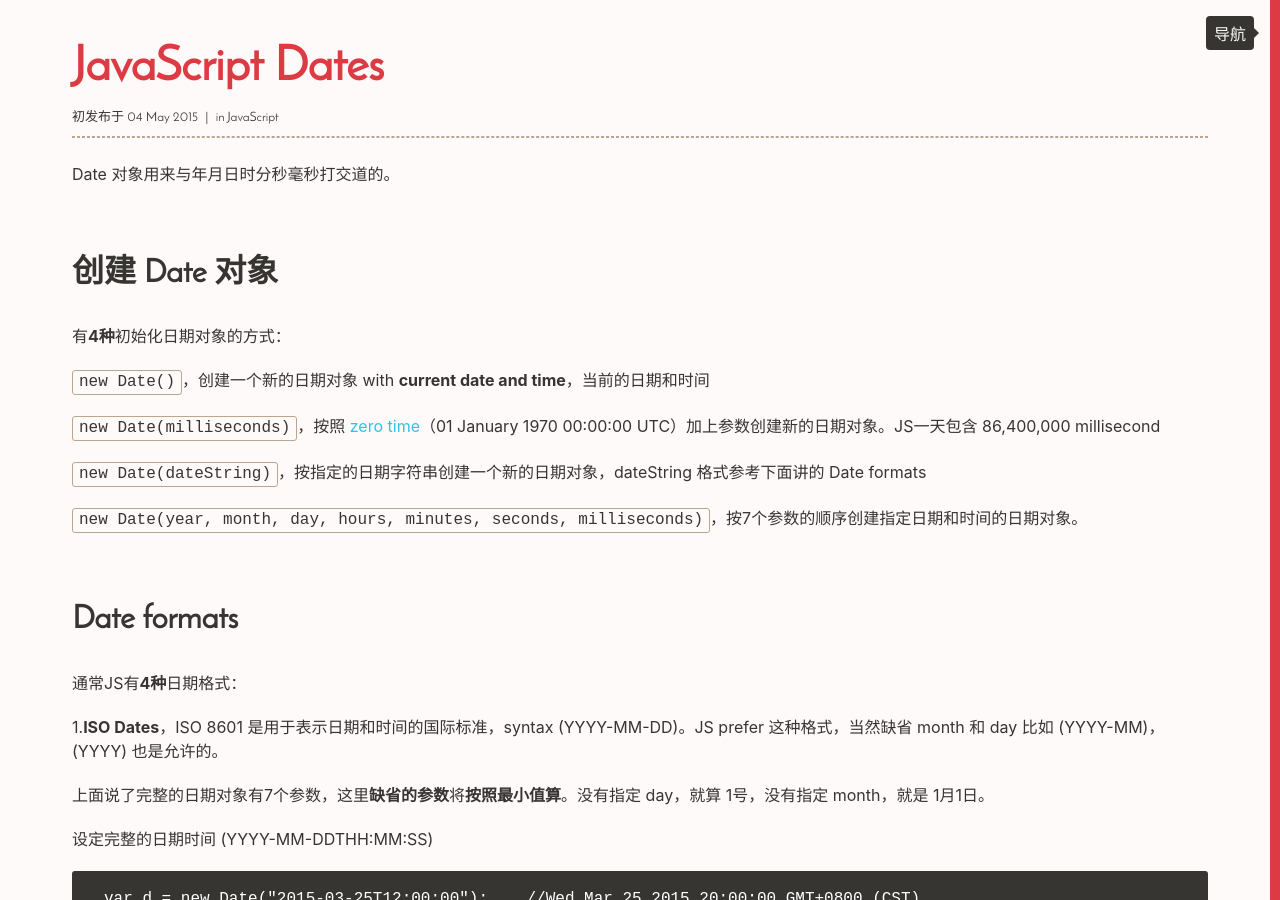
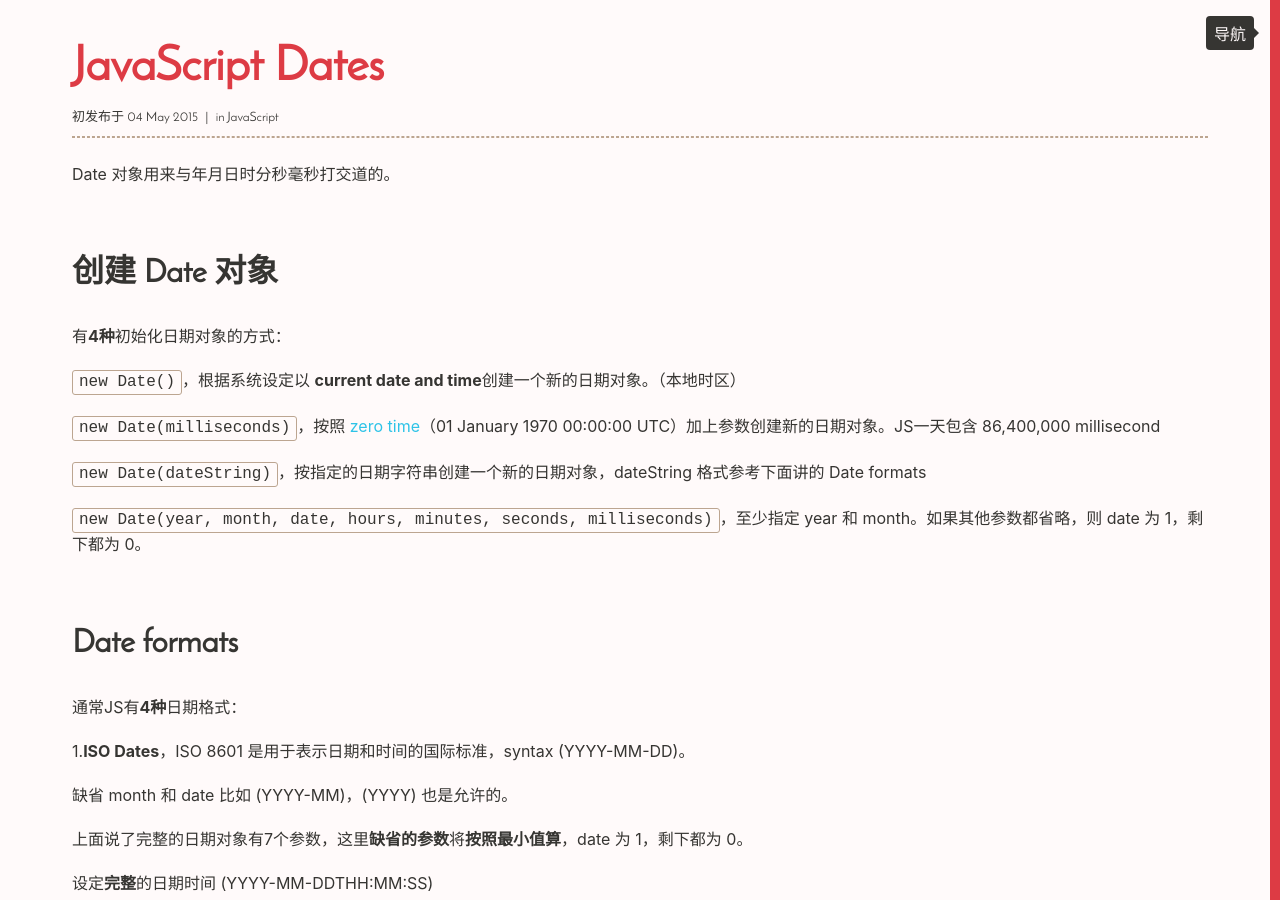
Before and after one commit to Vivi-wu/dive-into-web, a Jekyll site: the page built from _posts/2015-05-04-JavaScript-Date.markdown, in a window 1280 px wide and 900 px high. Built offline with Jekyll 4.4.1, drawn with Linux system fonts in a browser that asks for light colours; some of the changed text lies outside the part shown.

Commit message:
Update date blog

```diff
--- a/_posts/2015-05-04-JavaScript-Date.markdown
+++ b/_posts/2015-05-04-JavaScript-Date.markdown
@@ -8,13 +8,13 @@ Date 对象用来与年月日时分秒毫秒打交道的。
 
 有**4种**初始化日期对象的方式：
 
-`new Date()`，创建一个新的日期对象 with **current date and time**，当前的日期和时间
+`new Date()`，根据系统设定以 **current date and time**创建一个新的日期对象。（本地时区）
 
 `new Date(milliseconds)`，按照 <span class="t-blue">zero time</span>（01 January 1970 00:00:00 UTC）加上参数创建新的日期对象。JS一天包含 86,400,000 millisecond
 
 `new Date(dateString)`，按指定的日期字符串创建一个新的日期对象，dateString 格式参考下面讲的 Date formats
 
-`new Date(year, month, day, hours, minutes, seconds, milliseconds)`，按7个参数的顺序创建指定日期和时间的日期对象。
+`new Date(year, month, date, hours, minutes, seconds, milliseconds)`，至少指定 year 和 month。如果其他参数都省略，则 date 为 1，剩下都为 0。
 
 <!--more-->
 
@@ -22,11 +22,13 @@ Date 对象用来与年月日时分秒毫秒打交道的。
 
 通常JS有**4种**日期格式：
 
-1.**ISO Dates**，ISO 8601 是用于表示日期和时间的国际标准，syntax (YYYY-MM-DD)。JS prefer 这种格式，当然缺省 month 和 day 比如 (YYYY-MM)，(YYYY) 也是允许的。
+1.**ISO Dates**，ISO 8601 是用于表示日期和时间的国际标准，syntax (YYYY-MM-DD)。
 
-上面说了完整的日期对象有7个参数，这里**缺省的参数**将**按照最小值算**。没有指定 day，就算 1号，没有指定 month，就是 1月1日。
+缺省 month 和 date 比如 (YYYY-MM)，(YYYY) 也是允许的。
 
-设定完整的日期时间 (YYYY-MM-DDTHH:MM:SS)
+上面说了完整的日期对象有7个参数，这里**缺省的参数**将**按照最小值算**，date 为 1，剩下都为 0。
+
+设定**完整**的日期时间 (YYYY-MM-DDTHH:MM:SS)
 
     var d = new Date("2015-03-25T12:00:00");    //Wed Mar 25 2015 20:00:00 GMT+0800 (CST)
 
@@ -64,7 +66,7 @@ var d = new Date("Wed Mar 25 2015 09:56:24 GMT+0100 (W. Europe Standard Time)");
 + `toLocaleString()`，使用本地转换法，把日期对象转为字符串（_2016/10/18 下午7:46:01_）
 + `toLocaleTimeString()`，使用本地转换法，把日期对象的时间部分转为字符串（_下午7:46:01_）
 + `toLocaleDateString()`，使用本地转换法，把日期对象的日期部分转为字符串（_2016/10/18_）
-+ `toISOString()`，使用 ISO 标准将日期对象转为字符串。格式为（_YYYY-MM-DDTHH:mm:ss.sssZ_）
++ `toISOString()`，使用 ISO 标准将日期对象转为字符串。格式为（_YYYY-MM-DDTHH:mm:ss.sssZ_），其时区 **always zero** UTC offset, 末尾的"Z"表示UTC时间.
 + `toJSON()`，将日期对象转为 <strong>JSON 日期格式</strong>的字符串（_2016-10-18T11:46:01.970Z_），格式同 toISOString()（ISO-8601 standard）.
 + `toUTCString()`，`toGMLString()`，根据世界时间将日期对象转为字符串（_Tue, 18 Oct 2016 11:46:01 GMT_）
 + `toDateString()`，converts the date (not the time **不含时间**) of a Date object into a readable string (结果为 _Tue Oct 18 2016_)
@@ -120,7 +122,7 @@ var d = new Date("Wed Mar 25 2015 09:56:24 GMT+0100 (W. Europe Standard Time)");
   <td>返回自从 January 1, 1970 00:00:00 UTC 到现在的毫秒数</td>
 </tr>
 <tr>
-  <td>Date.UTC(year,month,day,hours,minutes,seconds,milliseconds)</td>
+  <td>Date.UTC(year,month,date,hours,minutes,seconds,milliseconds)</td>
   <td>前三个参数是 required 的，该方法根据世界时间，返回自从1970年1月1日午夜开始到指定日期的毫秒数</td>
 </tr>
 </tbody></table>
@@ -154,8 +156,8 @@ document.getElementById("demo").innerHTML = days[d.getDay()];
   <td>Set the day as a number (1-31)。输入值为整数，return <b>指定日期</b>与1970年1月1日0时0分0秒之间的<b>毫秒数</b>.</td>
 </tr>
 <tr>
-  <td>setFullYear(year,month,day)</td>
-  <td>Set the year (<b>optionally month and day</b>) 参数均为数字</td>
+  <td>setFullYear(year,month,date)</td>
+  <td>Set the year (<b>optionally month and date</b>) 参数均为数字</td>
 </tr>
 <tr>
   <td>setHours()</td>
--- a/_posts/2015-05-06-JavaScript-Arrays.markdown
+++ b/_posts/2015-05-06-JavaScript-Arrays.markdown
@@ -181,7 +181,11 @@ people.sort(function(a, b){return a.localeCompare(b, 'zh-CN')});
 
 使用 `slice(`start, end`)` 返回数组中指定位置的元素所组成的新数组。
 
-_start_ 表示切片开始位置（包含这个位置上的元素），负值表示从数组末端开始（末端第一个元素为 `-1`，依次类推）。_end_ 是可选的，表示切片结束的位置（**不包括**该位置上的元素）。缺省表示 to the end of the array。
+_start_ 表示切片开始位置（包含这个位置上的元素），负值表示从数组末端开始（末端第一个元素为 `-1`，依次类推）。
+
+_end_ 是可选的，表示切片结束的位置（**不包括**该位置上的元素）。缺省，或大于array length则表示 extracts through the end of the array。
+
+_start_ 未定义，则从 0 开始；大于 array length 返回 `[]`。
 
 此方法**不改变**原有数组。
 
```
Also changed, not shown: other parts of _posts/2015-05-04-JavaScript-Date.markdown (+2 -0 lines).
